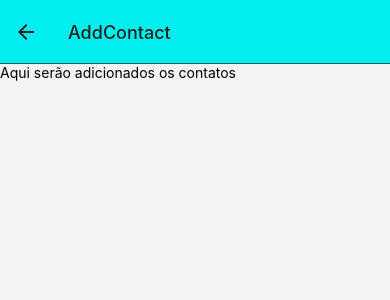
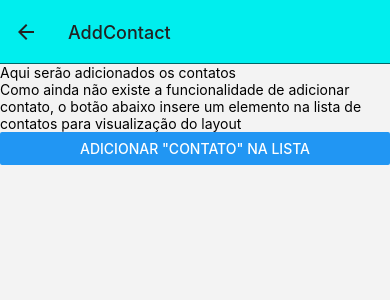
Before and after one commit to eduardo-gomes/localChat, a React Native app: screen /AddContact in a window 390 px wide. Shown: the top 300 px of the page. Built offline with nearby package versions, Linux system fonts and the light colour scheme.

Commit message:
Add option to generate contacts and fix button. Closes #2

```diff
--- a/src/addContact.tsx
+++ b/src/addContact.tsx
@@ -1,9 +1,30 @@
-import React from 'react';
-import { Text } from "react-native";
+import React, { useContext } from 'react';
+import { Button, Text } from "react-native";
+import AppContext from './context';
 
 function AddContact() {
+	const context = useContext(AppContext);
+	function generateContact() {
+
+		const contactList = context?.contactInfo ?? [];
+
+		const num = contactList.length + 1;
+
+		const newList = contactList.slice();
+		newList.push({
+			name: `Contato ${num}`,
+			uid: String(num)
+		});
+
+		context?.setContactInfo(newList);
+	}
+
 	return (
-		<Text>Aqui serão adicionados os contatos</Text>
+		<>
+			<Text>Aqui serão adicionados os contatos</Text>
+			<Text>Como ainda não existe a funcionalidade de adicionar contato, o botão abaixo insere um elemento na lista de contatos para visualização do layout</Text>
+			<Button title='Adicionar "contato" na lista' onPress={generateContact} />
+		</>
 	);
 }
 
--- a/src/contactList.tsx
+++ b/src/contactList.tsx
@@ -84,7 +84,7 @@ function ContactList({ navigation, route }: Props) {
 
 	const hasContacts = contactList.length <= 0;
 
-	return (
+	return (<>
 		<SafeAreaView style={backgroundStyle}>
 			<StatusBar barStyle={isDarkMode ? 'light-content' : 'dark-content'} />
 			<ScrollView
@@ -99,16 +99,16 @@ function ContactList({ navigation, route }: Props) {
 					<ContactListMap list={contactList} />
 				</View>
 			</ScrollView>
-			{hasContacts ?
-				<EmptyListPrompt navigation={navigation} route={route} /> :
-				<View style={{
-					position: 'absolute',
-					bottom: 10,
-					right: 10
-				}}>
-					<PlusButton size={50} background={styles.mainColor.color} color={styles.secondaryColor.color} onPress={() => { navigation.navigate("AddContact"); }} />
-				</View>}
+			{hasContacts ? <EmptyListPrompt navigation={navigation} route={route} /> : null}
 		</SafeAreaView >
+		<View style={{
+			position: 'absolute',
+			bottom: 10,
+			right: 10
+		}}>
+			<PlusButton size={50} background={styles.mainColor.color} color={styles.secondaryColor.color} onPress={() => { navigation.navigate("AddContact"); }} />
+		</View>
+	</>
 	);
 };
 
```
